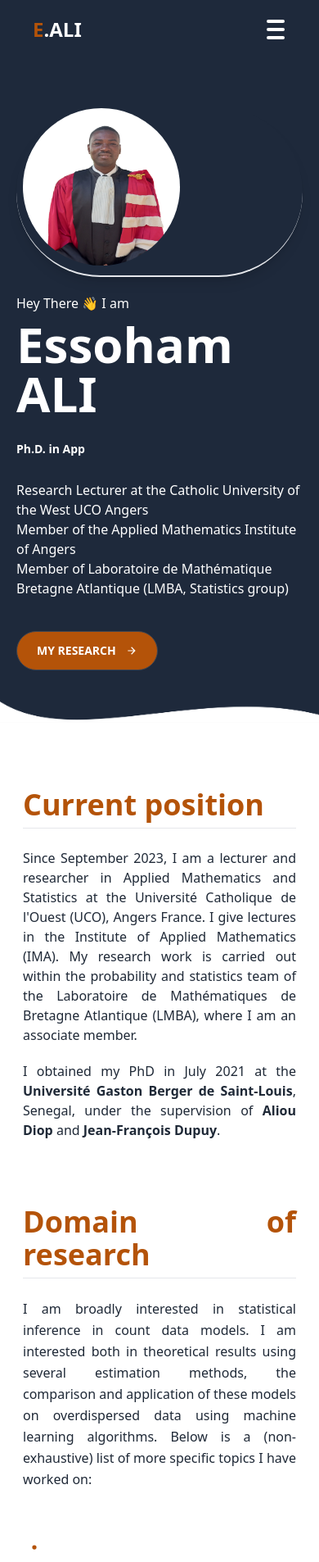
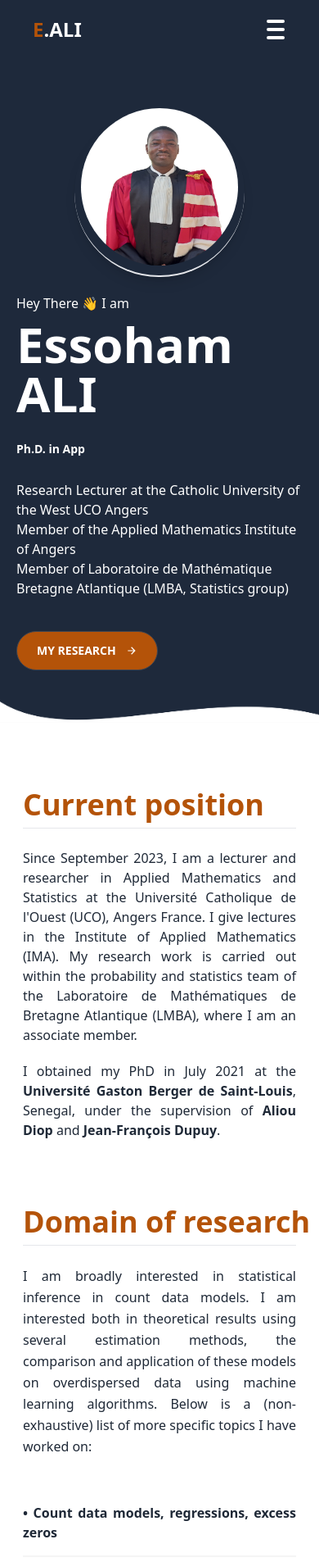
Before and after one commit to Gnilane95/essoham_portfolio, a Next.js app: page / in a window 390 px wide. Shown: the part 20-1926 px from the top of the page at 82% size. Built offline with nearby package versions, Linux system fonts and the light colour scheme; what tw-elements would draw is missing.

Commit message:
🫏 fix mobile rendering issue

```diff
--- a/components/header/Hero.jsx
+++ b/components/header/Hero.jsx
@@ -10,13 +10,16 @@ export default function hero() {
       <div className="lg:flex lg:justify-between lg:items-center pt-10">
         <div className="flex flex-col">
           {/* img for sm */}
-          <div className=" rounded-full flex shadow-lg pb-3 px-2 border-b-2 mb-5 lg:hidden">
+          <div className="flex items-center justify-center">
+          <div className=" rounded-full shadow-lg pb-3 px-2 border-b-2 mb-5 lg:hidden ">
             <img
               src="../assets/essoham.jpg"
               alt=""
               className="rounded-full h-48 w-48 md:w-72 md:h-72"
             />
           </div>{" "}
+
+          </div>
           <p className="text-base">Hey There 👋 I am </p>
           <h1 className="font-bold text-6xl md:text-6xl lg:text-6xl my-2">
             Essoham ALI
@@ -43,7 +46,7 @@ export default function hero() {
           <div className="mt-10 flex gap-x-6">
             <Link
               href="/research"
-              className="btn px-6 bg-amber-700 rounded-full hover:bg-slate-50 hover:text-slate-900"
+              className="btn  px-6 bg-amber-700 rounded-full hover:bg-slate-50 hover:text-slate-900"
             >
               my Research <MdArrowForward className="ml-3" />
             </Link>
--- a/components/home/SectionContactInformation.jsx
+++ b/components/home/SectionContactInformation.jsx
@@ -5,8 +5,6 @@ import { cvlink, personalData } from "../../data/siteData";
 import Link from "next/link";
 import { MdArrowForward } from "react-icons/md";
 import { IoMdMail } from "react-icons/io";
-import { GiOfficeChair } from "react-icons/gi";
-import { BsFillTelephoneFill } from "react-icons/bs";
 import { MdLocationOn } from "react-icons/md";
 import { HiOfficeBuilding } from "react-icons/hi";
 
--- a/components/home/SectionResearch.jsx
+++ b/components/home/SectionResearch.jsx
@@ -1,5 +1,5 @@
 import React from "react";
-import { BsDot } from "react-icons/bs";
+import { GoDotFill } from "react-icons/go";
 import SiteHeader from "../shared/SiteHeader";
 import { researchs } from "../../data/siteData";
 import Link from "next/link";
@@ -22,8 +22,7 @@ export default function SectionResearch() {
             {
               researchs.map((research) => (
                 <li key={research.id} className="w-full border-b-2 border-neutral-100 border-opacity-100 py-4 dark:border-opacity-50 flex flex-wrap">
-                <BsDot className="w-7 h-7 text-amber-700 mr-3" />
-                <span className="font-bold">{research.topic}</span>
+                <span className="font-bold">&#x2022; {research.topic}</span>
                 </li>
               ))
             }
--- a/components/layout/Layout.jsx
+++ b/components/layout/Layout.jsx
@@ -16,7 +16,7 @@ export default function Layout({children}) {
       <CustomHead/>
       <div className='flex flex-col'>
         <div className="">
-          <main className='flex-grow'>
+          <main className=''>
             {children}
           </main>
         </div>
--- a/components/shared/SiteHeader.jsx
+++ b/components/shared/SiteHeader.jsx
@@ -3,7 +3,7 @@ import React from "react";
 export default function SiteHeader({ title }) {
   return (
     <div>
-      <h1 className="sm:text-4xl lg:text-4xl md:text-4xl font-black text-amber-700">
+      <h1 className="whitespace-nowrap sm:text-4xl lg:text-4xl md:text-4xl font-black text-amber-700">
         {title}
       </h1>
       <hr className="mb-6 mt-2 w-45" />
--- a/data/hearderNavLinks.js
+++ b/data/hearderNavLinks.js
@@ -1,7 +1,6 @@
 const headerNavLinks = [
   { href: "/", title: "Home" },
   { href: "/research", title: "Research" },
-  { href: "/publications", title: "Publications" },
   { href: "/teaching", title: "Teaching" },
   { href: "/talks", title: "Talks" },
 ];
--- a/data/siteData.js
+++ b/data/siteData.js
@@ -70,7 +70,7 @@ const researchs = [
   {
     id: 4,
     topic:
-      "Computational statistics; applied statistics, statistical learning, data science",
+      "Computational statistics, applied statistics, statistical learning, data science",
   },
   {
     id: 5,
@@ -282,7 +282,7 @@ const teachings = [
 ];
 
 const conferences = {
-  title: "Internatiol Conferences",
+  title: "International Conferences",
   talks: [
     {
       id: 1,
--- a/hooks/translation.hook.js
+++ b/hooks/translation.hook.js
@@ -2,7 +2,10 @@ import { useRouter } from "next/router";
 import { useEffect, useState } from "react";
 import en from "../locales/en";
 import fr from "../locales/fr";
+
+
 export function useTranslation() {
+
   const router = useRouter();
   const { locale } = router;
   const [t, setT] = useState(fr);
--- a/locales/en.js
+++ b/locales/en.js
@@ -3,7 +3,6 @@ const en = {
   english: "Englais",
   menu: {
     research: "Research",
-    publications: "Publications",
     teaching: "Teaching",
     talks: "Talks",
   },
--- a/locales/fr.js
+++ b/locales/fr.js
@@ -3,7 +3,6 @@ const fr = {
   english: "English",
   menu: {
     research: "Recherches",
-    publications: "Publications",
     teaching: "Enseignements",
     talks: "Conférences",
   },
```
